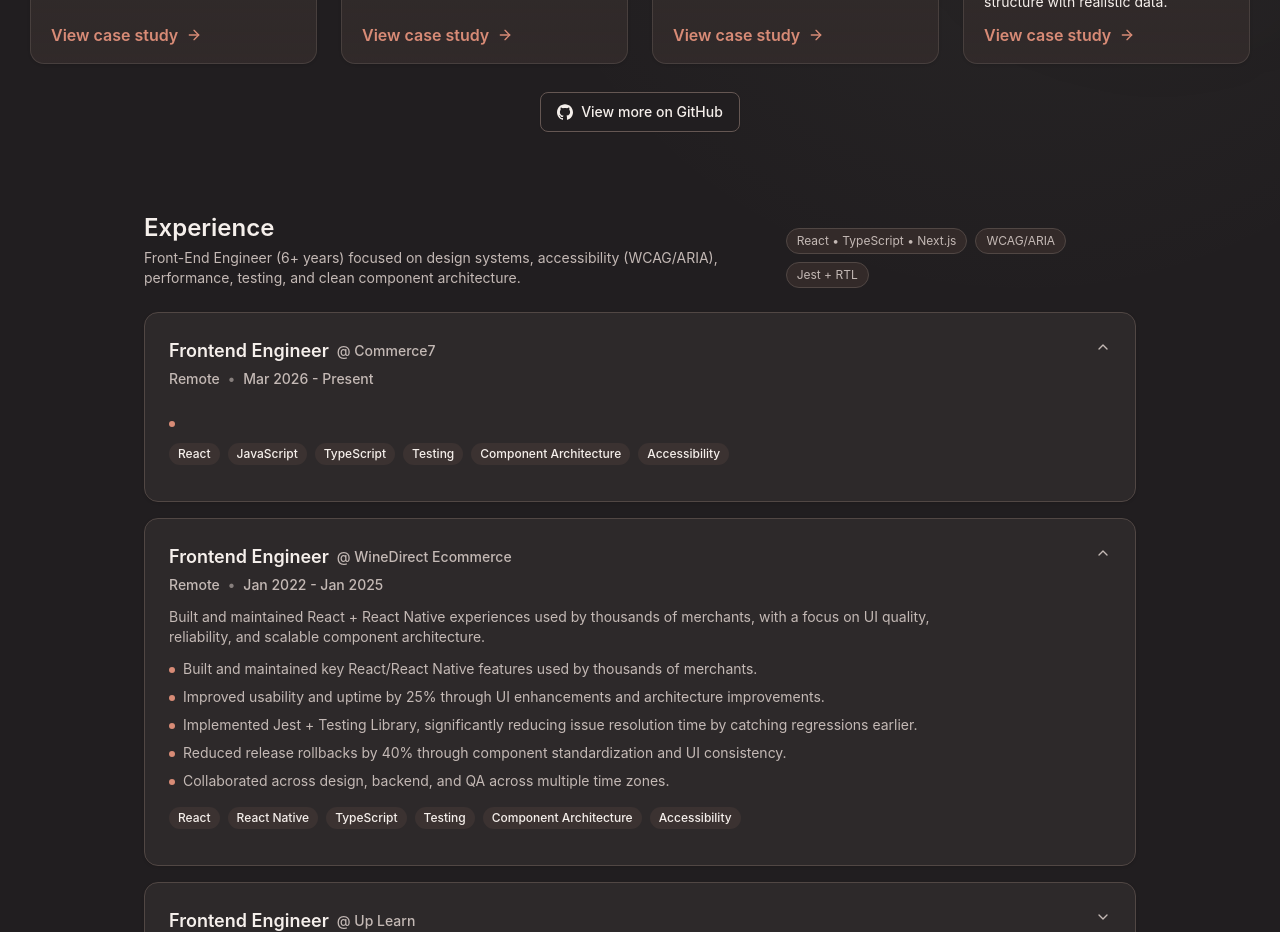
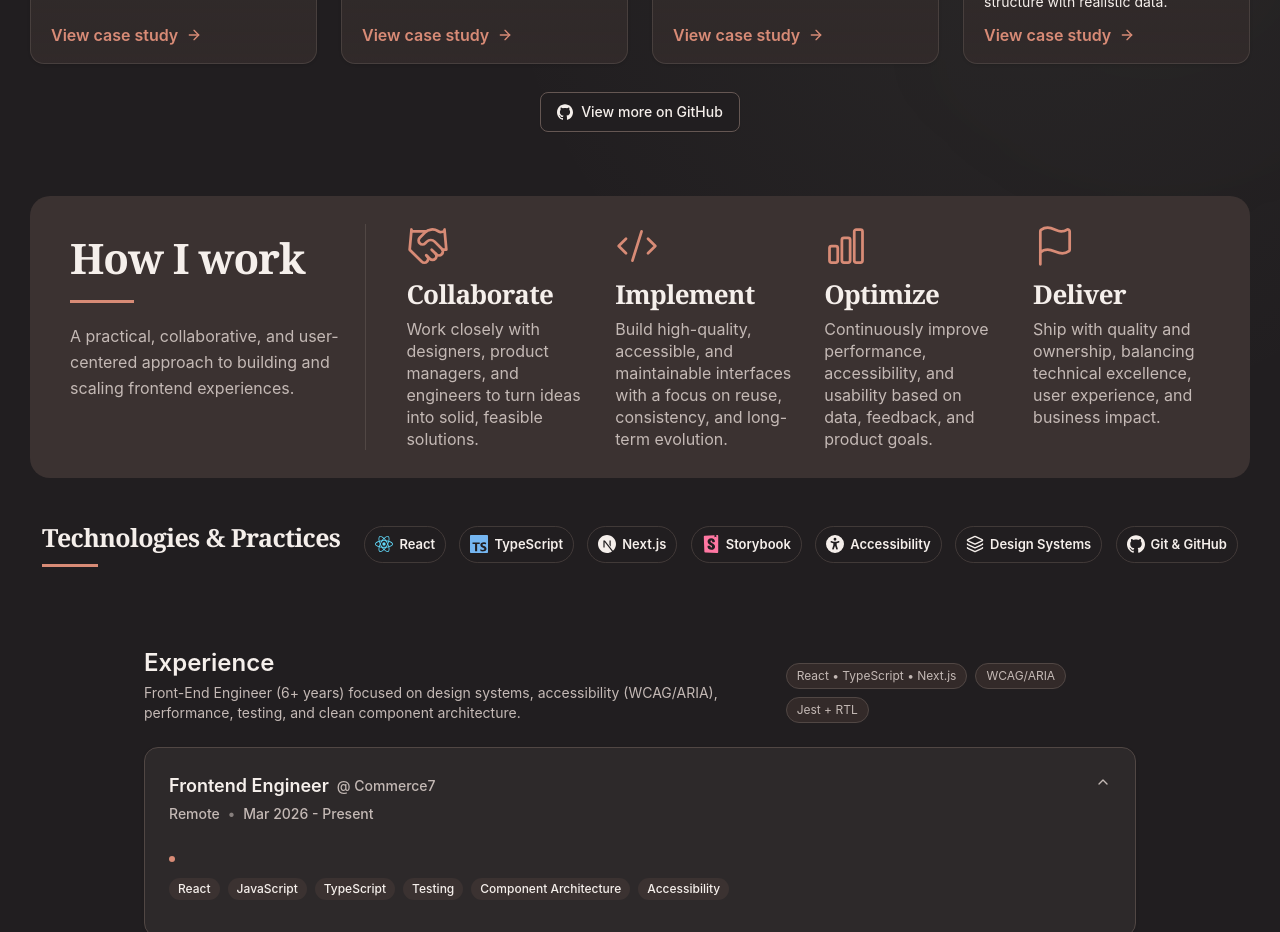
Before and after one commit to gbspecapedra/portfolio, a Next.js app: page / in a window 1280 px wide. Shown: the part 1220-2152 px from the top of the page. Built offline with nearby package versions, Linux system fonts and the light colour scheme.

Commit message:
ref: add howIwork section

```diff
--- a/app/page.tsx
+++ b/app/page.tsx
@@ -3,8 +3,9 @@ import { Footer } from "@/components/footer";
 import {
   ContactSection,
   ExperienceSection,
+  HeroSection,
+  HowIWorkSection,
   ProjectsSection,
-  HeroSection,
 } from "@/components/home";
 
 export default function HomePage() {
@@ -15,6 +16,7 @@ export default function HomePage() {
       <main id="home" className="hero-bg scroll-mt-28 bg-background">
         <HeroSection />
         <ProjectsSection />
+        <HowIWorkSection />
         <div className="relative z-10 mx-auto max-w-5xl px-4 pb-16 sm:pb-20">
           <ExperienceSection />
           <ContactSection />
--- /dev/null
+++ b/components/home/how-i-work-section.tsx
@@ -0,0 +1,126 @@
+import { CodeXml, Flag, Handshake, Layers } from "lucide-react";
+import { FaUniversalAccess } from "react-icons/fa6";
+import { HiOutlineChartBar } from "react-icons/hi2";
+import {
+  SiGithub,
+  SiNextdotjs,
+  SiReact,
+  SiStorybook,
+  SiTypescript,
+} from "react-icons/si";
+
+import { Badge } from "@/components/ui/badge";
+
+const workflow = [
+  {
+    title: "Collaborate",
+    icon: Handshake,
+    description:
+      "Work closely with designers, product managers, and engineers to turn ideas into solid, feasible solutions.",
+  },
+  {
+    title: "Implement",
+    icon: CodeXml,
+    description:
+      "Build high-quality, accessible, and maintainable interfaces with a focus on reuse, consistency, and long-term evolution.",
+  },
+  {
+    title: "Optimize",
+    icon: HiOutlineChartBar,
+    description:
+      "Continuously improve performance, accessibility, and usability based on data, feedback, and product goals.",
+  },
+  {
+    title: "Deliver",
+    icon: Flag,
+    description:
+      "Ship with quality and ownership, balancing technical excellence, user experience, and business impact.",
+  },
+];
+
+const technologies = [
+  { label: "React", icon: SiReact, color: "text-[#237889] dark:text-[#61dafb]" },
+  {
+    label: "TypeScript",
+    icon: SiTypescript,
+    color: "text-[#276ba7] dark:text-[#75b6f1]",
+  },
+  { label: "Next.js", icon: SiNextdotjs },
+  {
+    label: "Storybook",
+    icon: SiStorybook,
+    color: "text-[#d72d63] dark:text-[#ff77a2]",
+  },
+  { label: "Accessibility", icon: FaUniversalAccess },
+  { label: "Design Systems", icon: Layers },
+  { label: "Git & GitHub", icon: SiGithub },
+];
+
+export function HowIWorkSection() {
+  return (
+    <section
+      aria-labelledby="how-i-work-heading"
+      className="mx-auto max-w-[1456px] px-4 pt-12 min-[480px]:px-6 lg:pt-16 min-[1200px]:px-[30px]"
+    >
+      <div className="grid gap-6 rounded-[20px] bg-secondary p-6 sm:gap-8 sm:px-8 sm:py-7 min-[1100px]:grid-cols-[26%_minmax(0,1fr)] xl:gap-10 xl:px-10">
+        <div className="border-b border-border pb-6 min-[1100px]:border-r min-[1100px]:border-b-0 min-[1100px]:pt-2 min-[1100px]:pr-6 min-[1100px]:pb-0">
+          <h2
+            id="how-i-work-heading"
+            className="text-[clamp(2rem,3.3vw,2.625rem)] leading-tight font-bold tracking-tight [font-family:Georgia,'Times_New_Roman',serif]"
+          >
+            How I work
+          </h2>
+          <div aria-hidden="true" className="mt-4 h-[3px] w-16 bg-brand-clay" />
+          <p className="mt-5 max-w-md text-base leading-relaxed text-muted-foreground">
+            A practical, collaborative, and user-centered approach to building
+            and scaling frontend experiences.
+          </p>
+        </div>
+
+        <ul
+          role="list"
+          className="grid gap-6 min-[480px]:grid-cols-2 lg:grid-cols-4 xl:gap-8"
+        >
+          {workflow.map(({ title, icon: Icon, description }) => (
+            <li key={title}>
+              <Icon
+                aria-hidden="true"
+                strokeWidth={1.5}
+                className="size-9 text-brand-clay xl:size-11"
+              />
+              <h3 className="mt-2.5 text-[1.375rem] leading-tight font-bold tracking-tight [font-family:Georgia,'Times_New_Roman',serif] xl:text-[1.625rem]">
+                {title}
+              </h3>
+              <p className="mt-2 text-[15px] leading-snug text-muted-foreground xl:text-base">
+                {description}
+              </p>
+            </li>
+          ))}
+        </ul>
+      </div>
+
+      <div className="mt-8 flex flex-wrap items-center gap-x-6 gap-y-5 px-2 lg:mt-11 xl:px-3 min-[1400px]:gap-x-8 min-[1400px]:px-8">
+        <div>
+          <h3 className="text-[clamp(1.375rem,2vw,1.5625rem)] leading-tight font-bold tracking-tight [font-family:Georgia,'Times_New_Roman',serif]">
+            Technologies &amp; Practices
+          </h3>
+          <div aria-hidden="true" className="mt-2.5 h-[3px] w-14 bg-brand-clay" />
+        </div>
+
+        <ul role="list" className="flex flex-wrap gap-2 xl:grow xl:justify-between min-[1400px]:gap-2.5">
+          {technologies.map(({ label, icon: Icon, color }) => (
+            <li key={label}>
+              <Badge
+                variant="outline"
+                className="gap-1.5 border-border/70 px-2.5 py-2 text-[13px] font-semibold [&>svg]:size-[18px] min-[1400px]:gap-2 min-[1400px]:px-3 min-[1400px]:py-2.5 min-[1400px]:text-sm min-[1400px]:[&>svg]:size-5"
+              >
+                <Icon aria-hidden="true" className={color} />
+                {label}
+              </Badge>
+            </li>
+          ))}
+        </ul>
+      </div>
+    </section>
+  );
+}
--- a/components/home/index.tsx
+++ b/components/home/index.tsx
@@ -1,4 +1,5 @@
 export { HeroSection } from "./hero-section";
 export { ProjectsSection } from "./projects-section";
+export { HowIWorkSection } from "./how-i-work-section";
 export { ExperienceSection } from "./experience-section";
 export { ContactSection } from "./contact-section";
```
